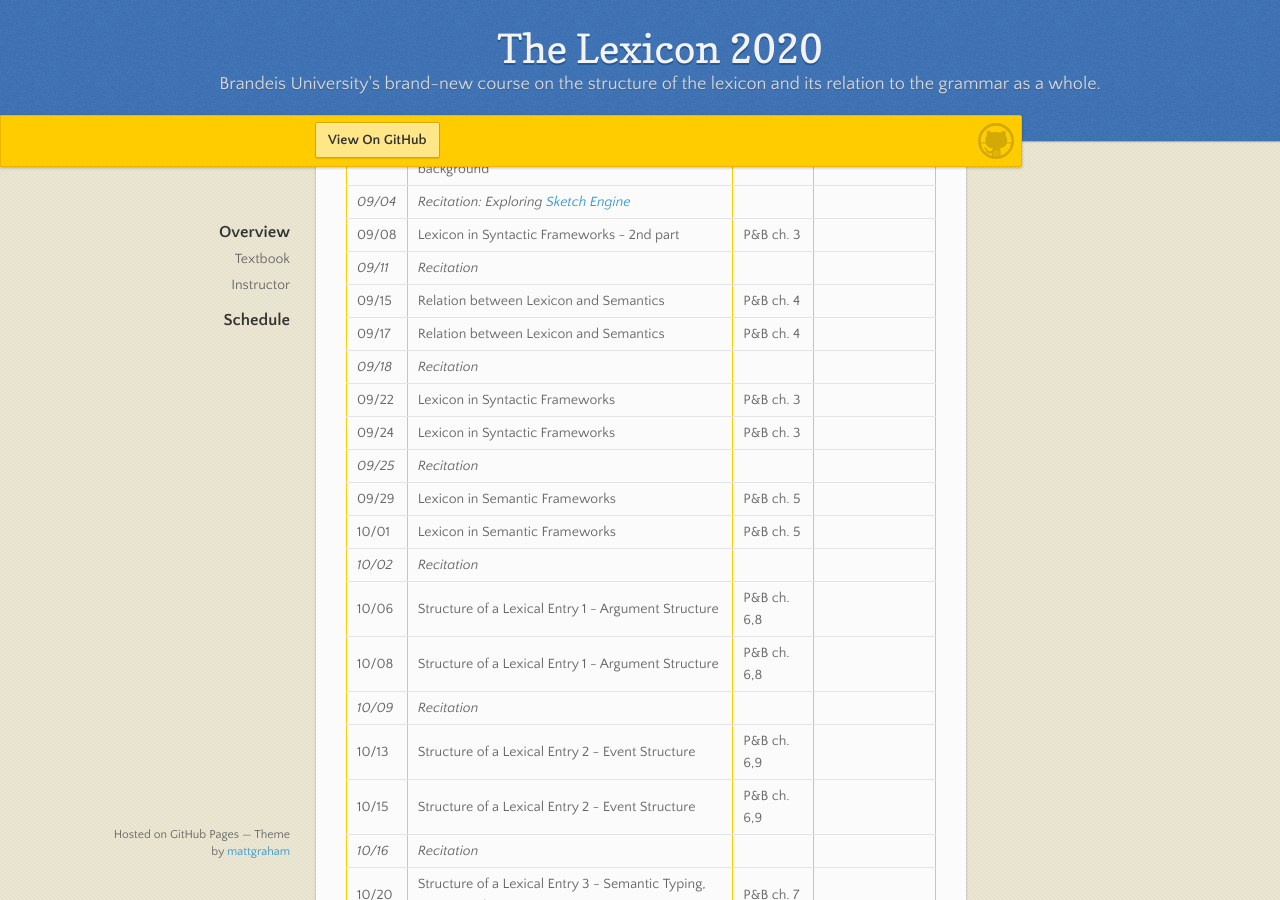
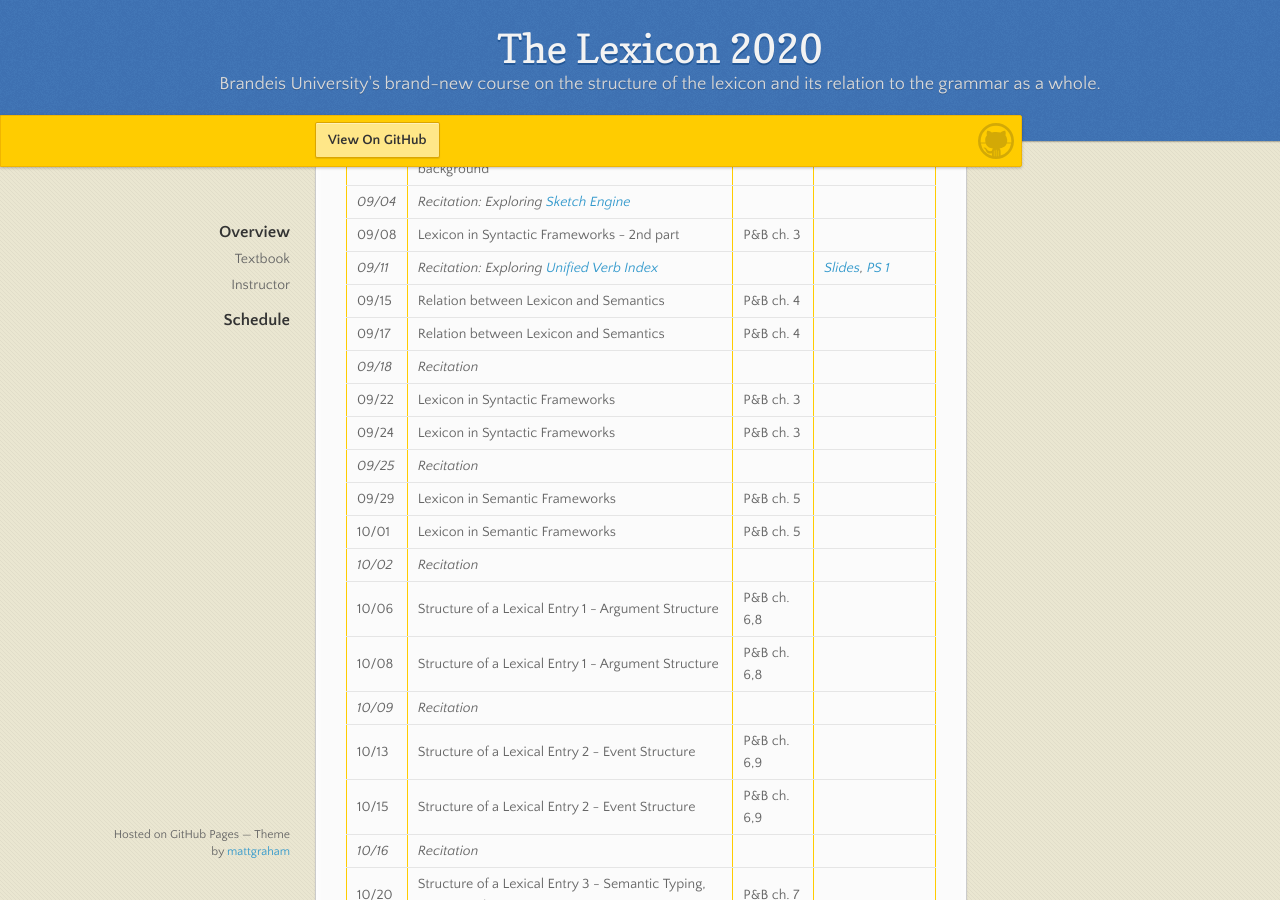
Before and after one commit to the-lexicon-2020/the-lexicon-2020.github.io, a Jekyll site: the page built from _pages/index.markdown, in a window 1280 px wide and 900 px high, scrolled down 934 px. Built offline with Jekyll 4.4.1, drawn with Linux system fonts in a browser that asks for light colours; our own code applies the rules of GitHub Pages for plain Markdown files.

Commit message:
update recitation 09/11

```diff
--- a/_pages/index.markdown
+++ b/_pages/index.markdown
@@ -34,7 +34,7 @@ Professor [James Pustejovsky](mailto:jamesp@brandeis.edu)
 09/03 | Lexicon in Syntactic Frameworks - historical background | P&B ch. 3 |
 *09/04* | *Recitation: Exploring [Sketch Engine](https://www.sketchengine.eu/)* | |
 09/08 | Lexicon in Syntactic Frameworks - 2nd part | P&B ch. 3 |
-*09/11* | *Recitation* | |
+*09/11* | *Recitation: Exploring [Unified Verb Index](https://uvi.colorado.edu/uvi_search)* | | *[Slides](https://brandeis.box.com/s/0t165visgr9axypuebb3vhtyrfdhp7ad), [PS 1](https://docs.google.com/document/d/18MGhXRHWBgnZTJQtbnAYr7poOAGJQ45VxAfoOBwPgo8/edit)*
 09/15 | Relation between Lexicon and Semantics | P&B ch. 4 |
 09/17 | Relation between Lexicon and Semantics | P&B ch. 4 |
 *09/18* | *Recitation* | |
```
